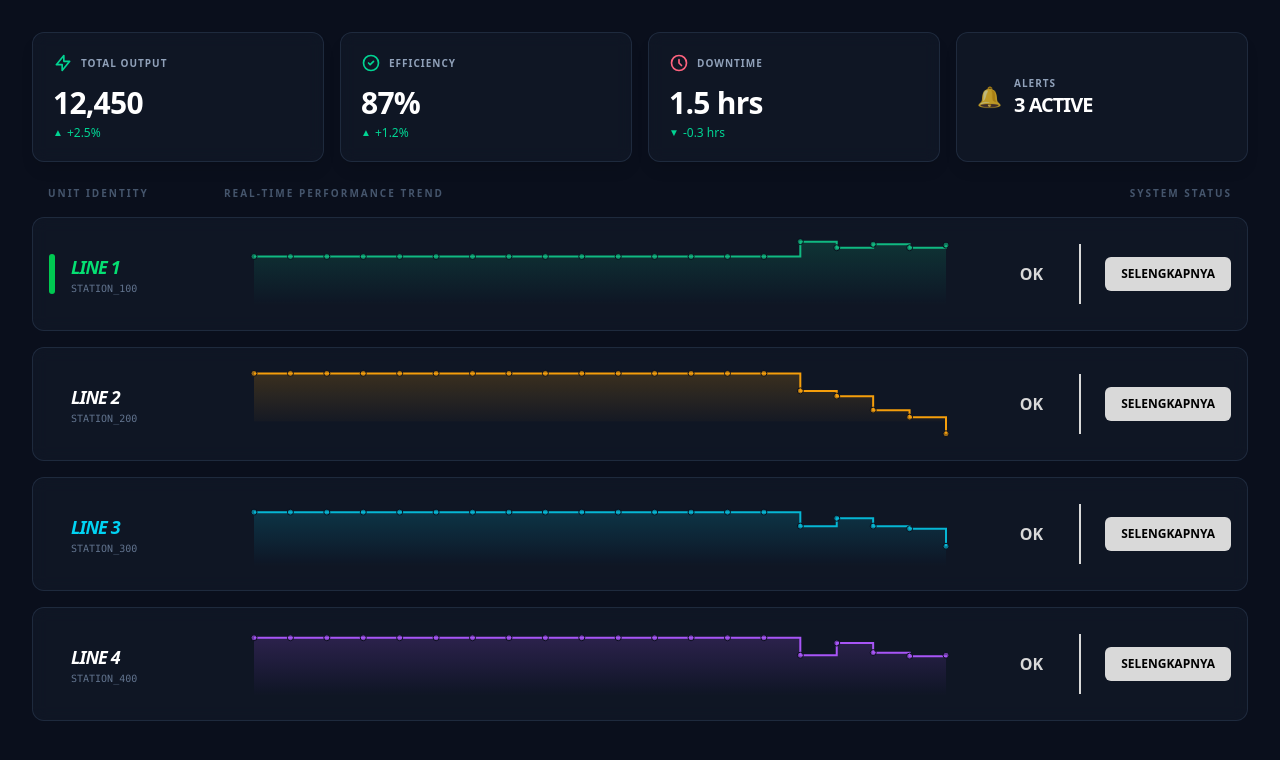
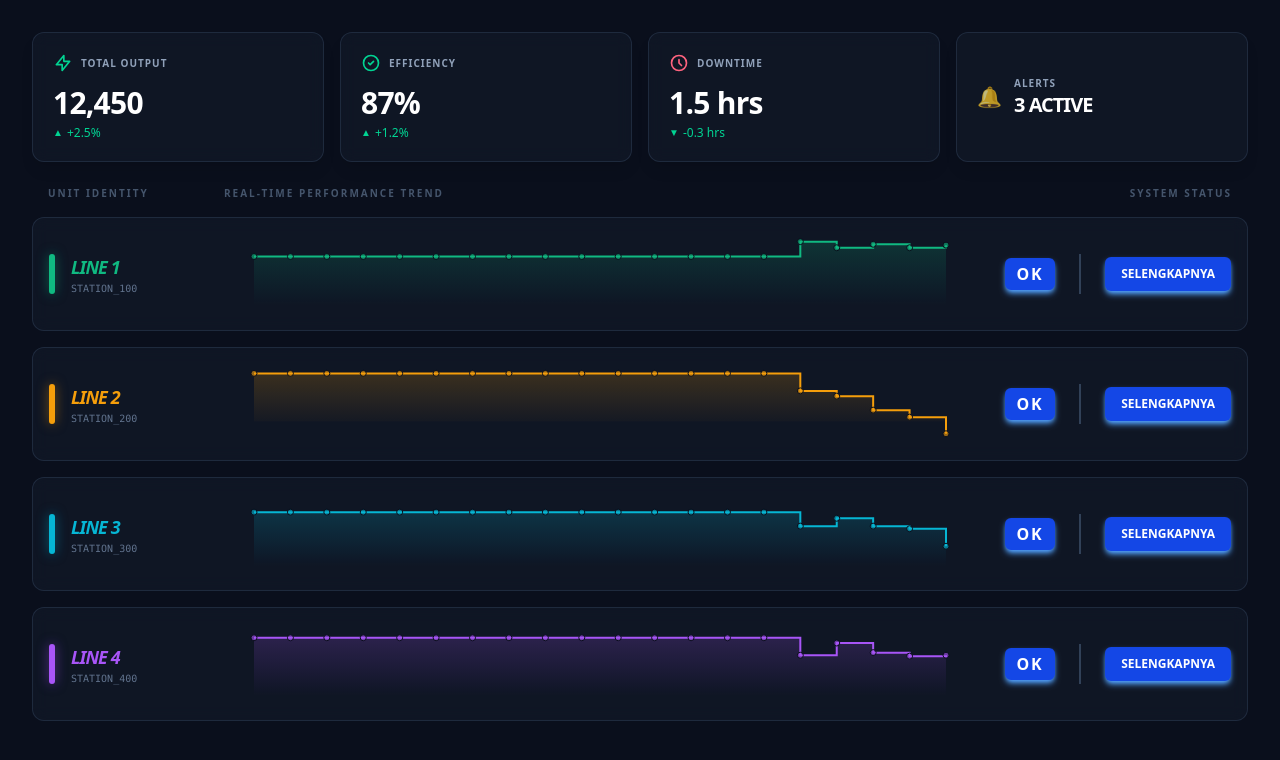
Before and after one commit to daffa-naufal-musyava/system-report-aqua-fe, a React (Vite) app: page /dashboard in a window 1280 px wide. Shown: the top 760 px of the page. Built offline with nearby package versions, Linux system fonts and the light colour scheme; sample sign-in values are in the browser's storage.

Commit message:
style: change icon,bar, button , title

```diff
--- a/src/components/ProductionLine.jsx
+++ b/src/components/ProductionLine.jsx
@@ -7,17 +7,26 @@ export default function ProductionLine({ line }) {
 
             {/* 1. Nama Line */}
             <div className="flex items-center gap-4 w-full md:w-44 shrink-0">
-                <div className={`w-1.5 h-10 rounded-full bg-${line.color}-500 shadow-[0_0_12px_rgba(var(--color-rgb),0.5)]`} />
+                <div
+                    className="w-1.5 h-10 rounded-full shadow-lg"
+                    style={{
+                        backgroundColor: line.hexColor,
+                        boxShadow: `0 0 12px ${line.hexColor}80`
+                    }}
+                />
                 <div>
-                    <h3 className={`text-lg font-black text-${line.color}-400 uppercase tracking-tighter italic`}>
+                    <h3
+                        className="text-lg font-black uppercase tracking-tighter italic"
+                        style={{ color: line.hexColor }}
+                    >
                         {line.name}
                     </h3>
                     <p className="text-[10px] text-slate-500 font-mono">STATION_{line.id}00</p>
                 </div>
             </div>
 
-            {/* 2. Chart (Dinamis 1000ms + Scatter Point) */}
-            <div className="flex-1 w-full h-20 min-w-150">
+            {/* 2. Chart */}
+            <div className="flex-1 w-full h-20 min-w-[150px]">
                 <ResponsiveContainer width="100%" height="100%">
                     <AreaChart data={line.data}>
                         <defs>
@@ -27,27 +36,27 @@ export default function ProductionLine({ line }) {
                             </linearGradient>
                         </defs>
                         <Area
-                            type="stepAfter" // Bisa diganti 'monotone' jika ingin melengkung halus
+                            type="stepAfter"
                             dataKey="value"
                             stroke={line.hexColor}
                             fill={`url(#poly-${line.id})`}
                             strokeWidth={2}
                             isAnimationActive={false}
-                            dot={{ r: 3, fill: line.hexColor, strokeWidth: 1, stroke: '#0a0f1c' }} // Scatter effect per titik
+                            dot={{ r: 3, fill: line.hexColor, strokeWidth: 1, stroke: '#0a0f1c' }}
                         />
                     </AreaChart>
                 </ResponsiveContainer>
             </div>
 
-            {/* 3. Status & Link Selengkapnya */}
+            {/* 3. Status & Link */}
             <div className="flex items-center justify-between md:justify-end gap-6 w-full md:w-64 shrink-0 border-t md:border-t-0 border-slate-800/50 pt-3 md:pt-0">
                 <div className="flex flex-col items-end">
-                    <span className="px-3 py-1 text-[#d9d9d9] text-[16px] font-black rounded-md bordertracking-widest uppercase">
+                    <span className="px-3 py-1 bg-blue-700 shadow-blue-400 shadow-md text-white text-[16px] font-black rounded-md tracking-widest uppercase">
                         {line.status}
                     </span>
                 </div>
-                <span className='h-15 bg-[#D9D9D9] w-0.5'></span>
-                <Link to={`/line/${line.id}`} className="px-4 py-2 bg-[#D9D9D9] text-black text-[12px] font-black uppercase rounded-md">
+                <span className='h-10 bg-slate-700 w-0.5'></span>
+                <Link to={`/line/${line.id}`} className="px-4 py-2 bg-blue-700 text-white shadow-blue-400 shadow-md text-[12px] font-black uppercase rounded-md hover:bg-blue-600 transition-colors">
                     SELENGKAPNYA
                 </Link>
             </div>
```
